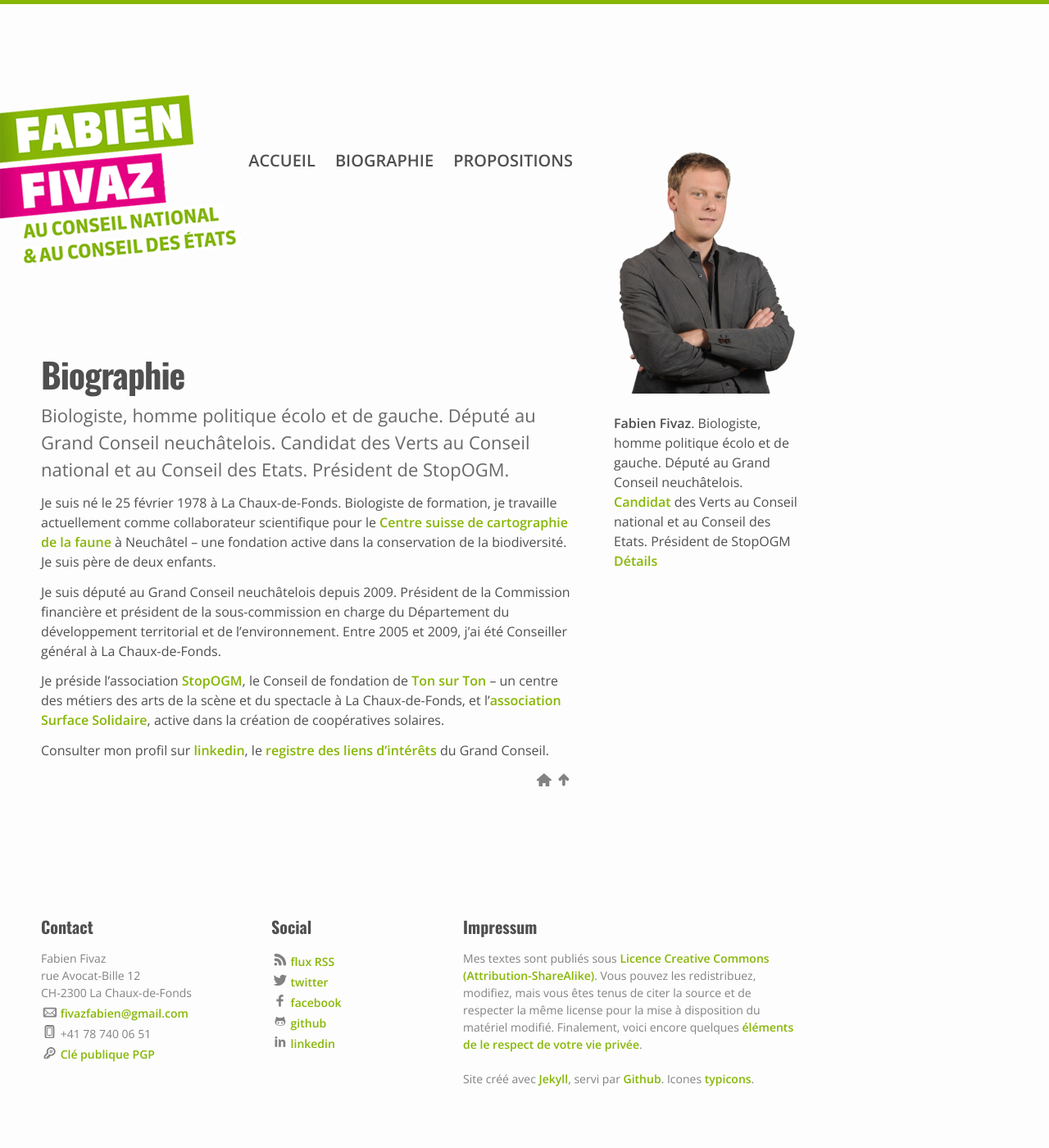
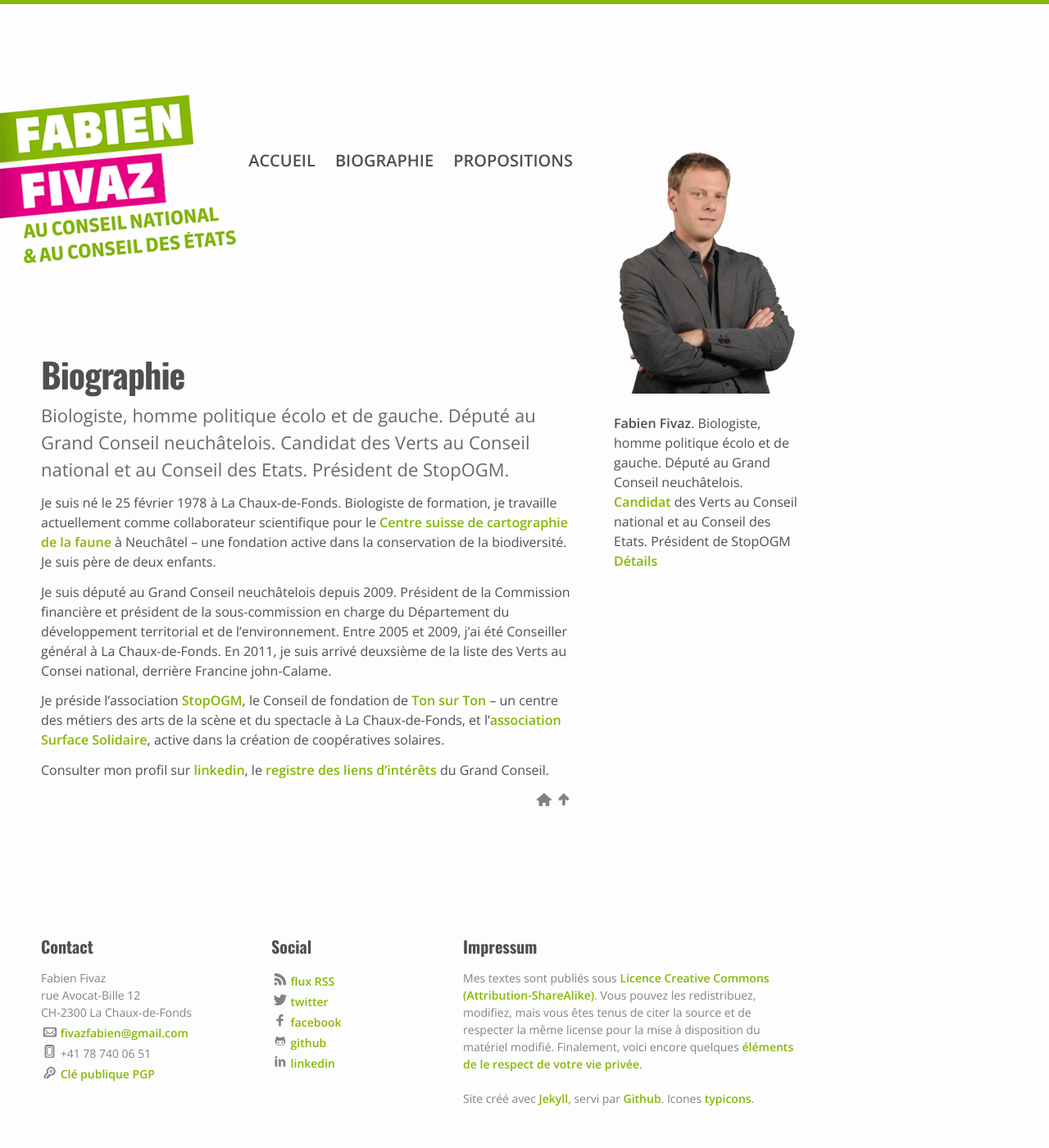
Before and after one commit to ffivaz/ffivaz.github.io, a Jekyll site: the page built from about.md, in a window 1280 px wide. Shown: the whole page at 82% size. Built offline with Jekyll 4.4.1, drawn with Linux system fonts in a browser that asks for light colours; nearby versions of some CDN libraries; before the commit the page ends 1376 px from its top, so only the background shows below that.

Commit message:
Modification bio

```diff
--- a/about.md
+++ b/about.md
@@ -16,7 +16,8 @@
 
 Je suis député au Grand Conseil neuchâtelois depuis 2009. Président de la Commission financière et président de la
 sous-commission en charge du Département du développement territorial et de l’environnement.
-Entre 2005 et 2009, j’ai été Conseiller général à La Chaux-de-Fonds.
+Entre 2005 et 2009, j’ai été Conseiller général à La Chaux-de-Fonds. En 2011, je suis arrivé deuxsième de la liste des
+Verts au Consei national, derrière Francine john-Calame.
 
 Je préside l’association [StopOGM](http://www.stopogm.ch), le Conseil de fondation de [Ton sur Ton](http://www.ton-sur-ton.ch) –
 un centre des métiers des arts de la scène et du spectacle à La Chaux-de-Fonds,
```
